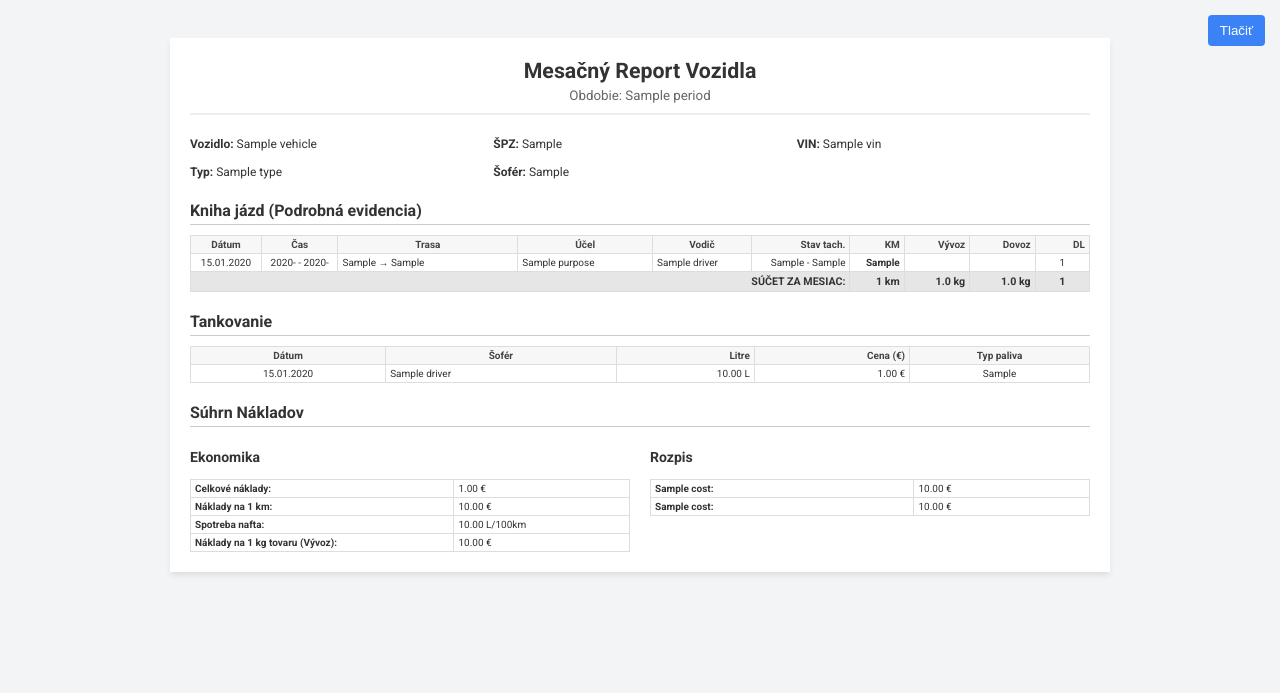
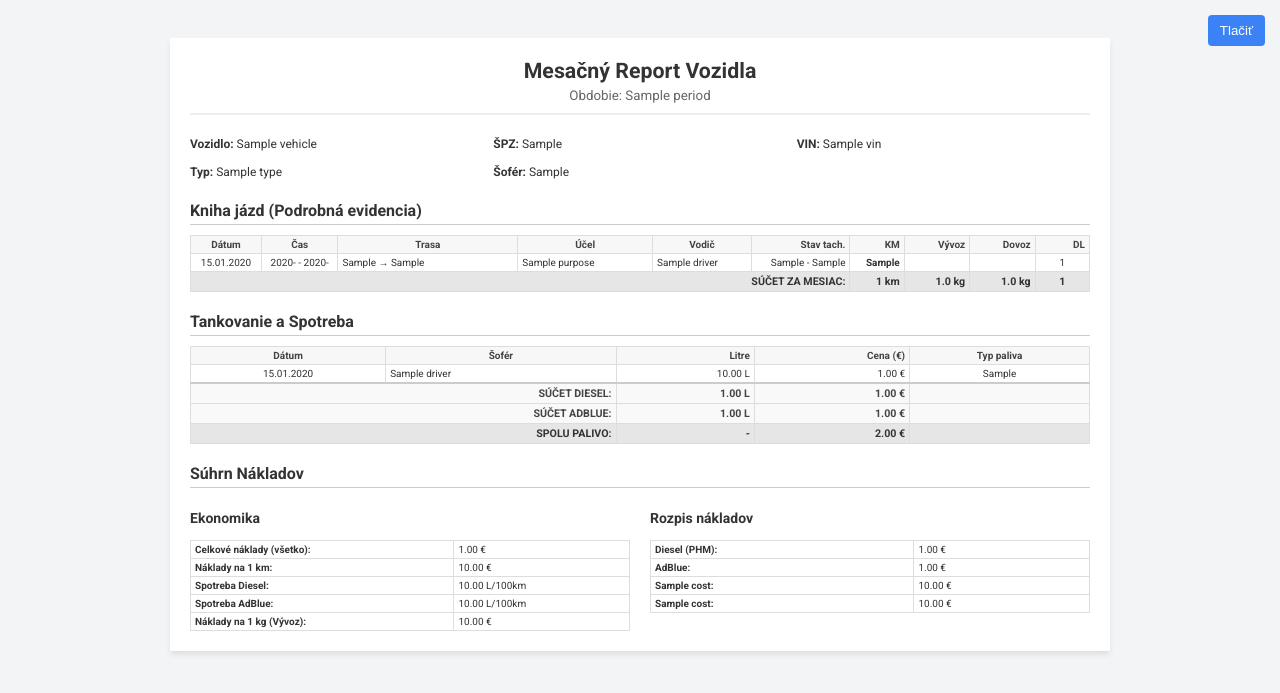
Before and after one commit to zoltankaras-rgb/ERP_system_MIK, a Flask app: template templates/fleet_report_template.html in a window 1280 px wide. Shown: the top 693 px of the page. Run offline with Flask 3, Linux system fonts and the light colour scheme; the template is opened without the code that fills it: most values are stand-ins (such as "Sample title", 1, 10 or a date in 2020).

Commit message:
tankovanie report

```diff
--- a/templates/fleet_report_template.html
+++ b/templates/fleet_report_template.html
@@ -14,7 +14,7 @@
         .report-header p { font-size: 10pt; color: #666; margin: 5px 0 0 0; }
         h2 { font-size: 12pt; color: #333; margin-top: 20px; margin-bottom: 8px; border-bottom: 1px solid #ccc; padding-bottom: 4px; }
 
-        table { width: 100%; border-collapse: collapse; margin-top: 10px; font-size: 7.5pt; } /* Menšie písmo pre tabuľku */
+        table { width: 100%; border-collapse: collapse; margin-top: 10px; font-size: 7.5pt; }
         th, td { border: 1px solid #ddd; padding: 3px 4px; text-align: left; vertical-align: middle; }
         th { background-color: #f7f7f7; font-weight: 700; color: #444; text-align: center; }
 
@@ -33,6 +33,7 @@
 
         .summary-table td:first-child { font-weight: bold; width: 60%; }
         .total-row td { font-weight: bold; background-color: #e6e6e6; text-align: right; font-size: 8pt; }
+        .subtotal-row td { font-weight: bold; background-color: #f9f9f9; text-align: right; font-size: 8pt; color: #444; }
 
         .no-print { position: fixed; top: 15px; right: 15px; padding: 8px 12px; background-color: #3b82f6; color: white; border: none; border-radius: 4px; cursor: pointer; }
 
@@ -108,7 +109,7 @@
         {% endif %}
 
         {% if report_type in ['all','consumption'] %}
-        <h2>Tankovanie</h2>
+        <h2>Tankovanie a Spotreba</h2>
         <table>
             <thead>
                 <tr>
@@ -116,7 +117,7 @@
                     <th>Šofér</th>
                     <th style="text-align: right;">Litre</th>
                     <th style="text-align: right;">Cena (€)</th>
-                    <th>Typ paliva</th>
+                    <th style="text-align: center;">Typ paliva</th>
                 </tr>
             </thead>
             <tbody>
@@ -131,6 +132,25 @@
                 {% else %}
                 <tr><td colspan="5" style="text-align: center;">V tomto mesiaci neboli zaznamenané žiadne tankovania.</td></tr>
                 {% endfor %}
+
+                <tr class="subtotal-row" style="border-top: 2px solid #ccc;">
+                    <td colspan="2">SÚČET DIESEL:</td>
+                    <td>{{ "%.2f"|format(analysis.total_diesel_liters) }} L</td>
+                    <td>{{ "%.2f"|format(analysis.total_diesel_cost) }} €</td>
+                    <td></td>
+                </tr>
+                <tr class="subtotal-row">
+                    <td colspan="2">SÚČET ADBLUE:</td>
+                    <td>{{ "%.2f"|format(analysis.total_adblue_liters) }} L</td>
+                    <td>{{ "%.2f"|format(analysis.total_adblue_cost) }} €</td>
+                    <td></td>
+                </tr>
+                <tr class="total-row">
+                    <td colspan="2">SPOLU PALIVO:</td>
+                    <td>-</td>
+                    <td>{{ "%.2f"|format(analysis.total_diesel_cost + analysis.total_adblue_cost) }} €</td>
+                    <td></td>
+                </tr>
             </tbody>
         </table>
         {% endif %}
@@ -141,15 +161,18 @@
             <div>
                 <h3>Ekonomika</h3>
                 <table class="summary-table">
-                    <tr><td>Celkové náklady:</td><td>{{ "%.2f"|format(analysis.total_costs) }} €</td></tr>
+                    <tr><td>Celkové náklady (všetko):</td><td>{{ "%.2f"|format(analysis.total_costs) }} €</td></tr>
                     <tr><td>Náklady na 1 km:</td><td>{{ "%.2f"|format(analysis.cost_per_km) }} €</td></tr>
-                    <tr><td>Spotreba nafta:</td><td>{{ "%.2f"|format(analysis.avg_consumption) }} L/100km</td></tr>
-                    <tr><td>Náklady na 1 kg tovaru (Vývoz):</td><td>{{ "%.2f"|format(analysis.cost_per_kg_goods) }} €</td></tr>
+                    <tr><td>Spotreba Diesel:</td><td>{{ "%.2f"|format(analysis.avg_consumption) }} L/100km</td></tr>
+                    <tr><td>Spotreba AdBlue:</td><td>{{ "%.2f"|format(analysis.adblue_per_100km) }} L/100km</td></tr>
+                    <tr><td>Náklady na 1 kg (Vývoz):</td><td>{{ "%.2f"|format(analysis.cost_per_kg_goods) }} €</td></tr>
                 </table>
             </div>
             <div>
-                <h3>Rozpis</h3>
+                <h3>Rozpis nákladov</h3>
                 <table class="summary-table">
+                    <tr><td>Diesel (PHM):</td><td>{{ "%.2f"|format(analysis.total_diesel_cost) }} €</td></tr>
+                    <tr><td>AdBlue:</td><td>{{ "%.2f"|format(analysis.total_adblue_cost) }} €</td></tr>
                     {% for cost in fixed_costs %}
                     <tr><td>{{ cost.cost_name }}:</td><td>{{ "%.2f"|format(cost.monthly_cost) }} €</td></tr>
                     {% endfor %}
```
Also changed, not shown: fleet_handler.py (+18 -10 lines).
